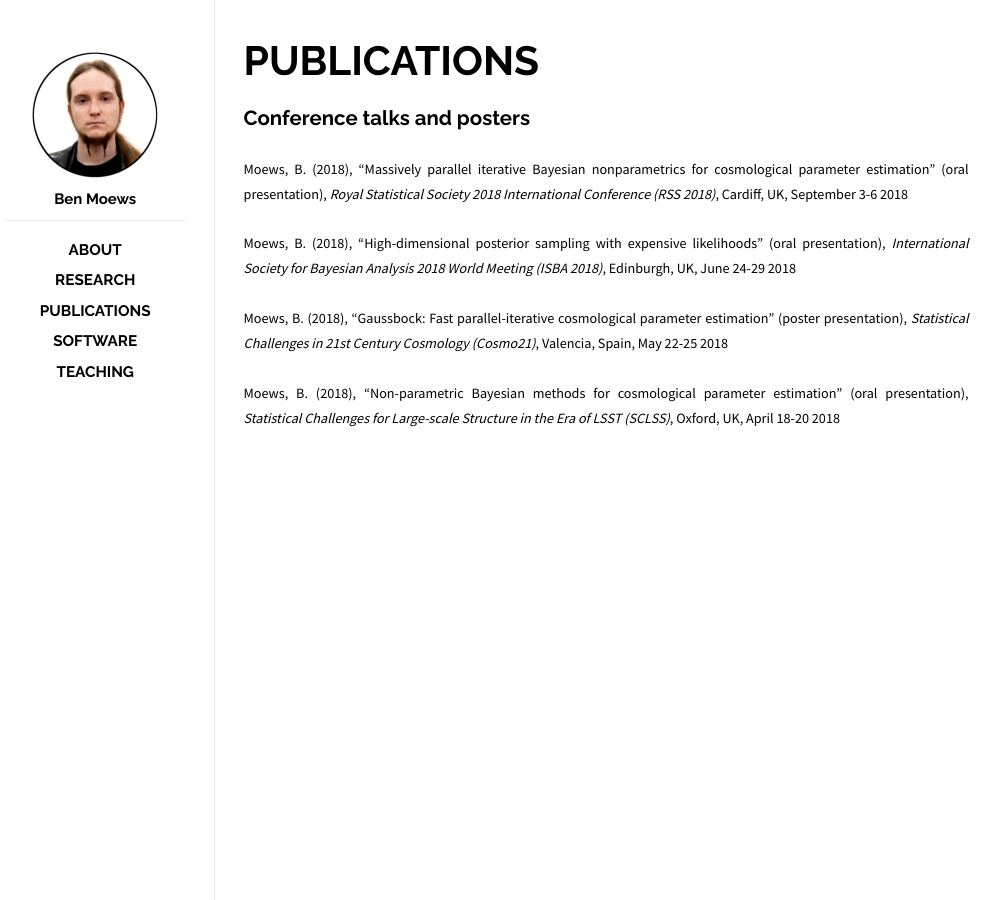
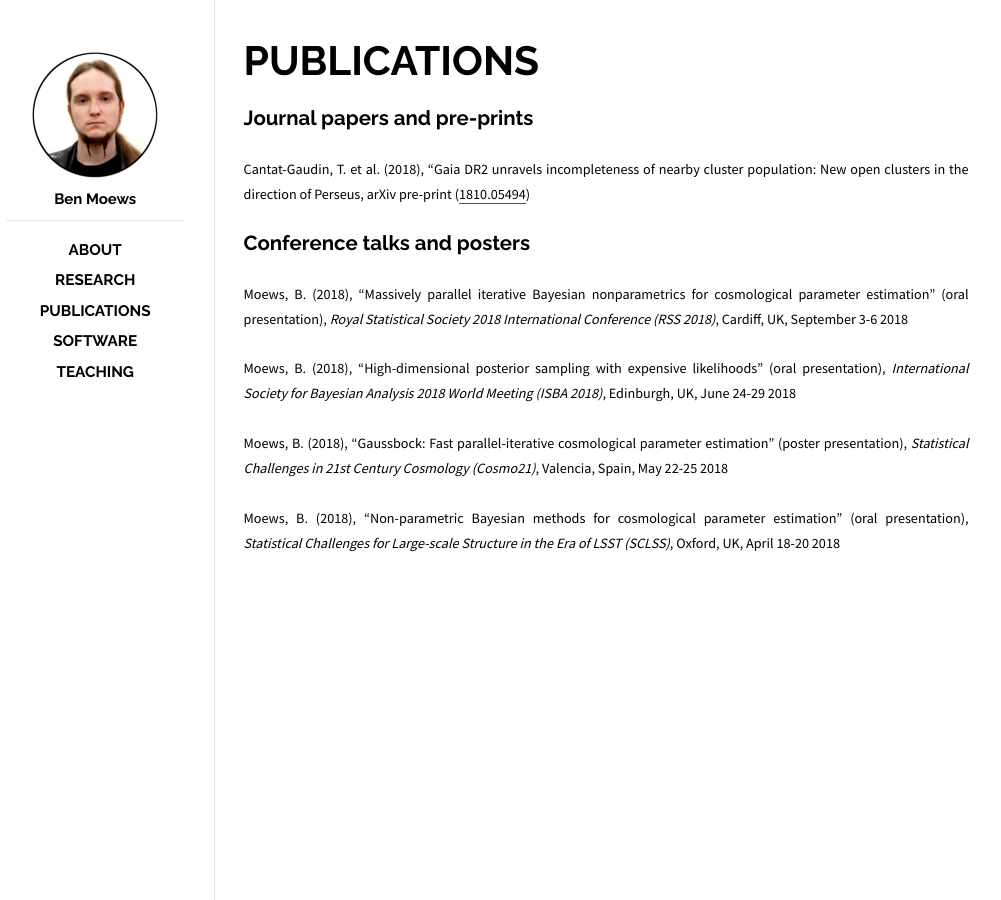
Before and after one commit to moews/moews.github.io, a Jekyll site: the page built from _posts/2017-03-25-publications.md, in a window 1280 px wide. Shown: the whole page, without its empty margins (144-1145 px from the left). Built offline with Jekyll 4.4.1, drawn with Linux system fonts in a browser that asks for light colours.

Commit message:
Update 2017-03-25-publications.md

```diff
--- a/_posts/2017-03-25-publications.md
+++ b/_posts/2017-03-25-publications.md
@@ -5,6 +5,10 @@ date: 2017-03-25 12:00:00
 cover: cover.jpg
 categories: posts
 ---
+
+## Journal papers and pre-prints
+
+<small>Cantat-Gaudin, T. et al. (2018), "Gaia DR2 unravels incompleteness of nearby cluster population: New open clusters in the direction of Perseus, arXiv pre-print ([1810.05494](https://arxiv.org/abs/1810.05494))</small>
 
 ## Conference talks and posters
 
```
